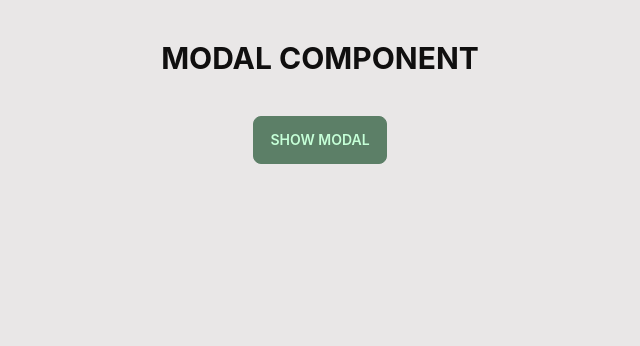
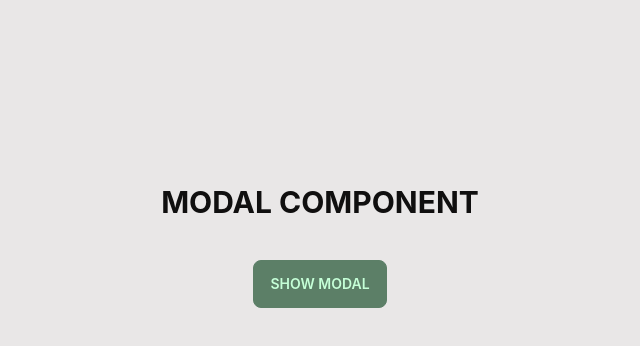
Before and after one commit to lauraylchen/react-modal-component, a React (Create React App) app: page / in a window 1280 px wide. Shown: the top 346 px of the page, without its empty margins (320-960 px from the left). Built offline with nearby package versions, Linux system fonts and the light colour scheme; the HTML template or start-up script is replaced by a standard one.

Commit message:
Added padding to center content

```diff
--- a/src/App.js
+++ b/src/App.js
@@ -9,7 +9,7 @@ function App() {
   }
 
   return (
-    <div className="text-center h-screen">
+    <div className="text-center h-screen py-36">
       <h1 className="text-3xl font-bold py-10">
         MODAL COMPONENT
       </h1>
```
